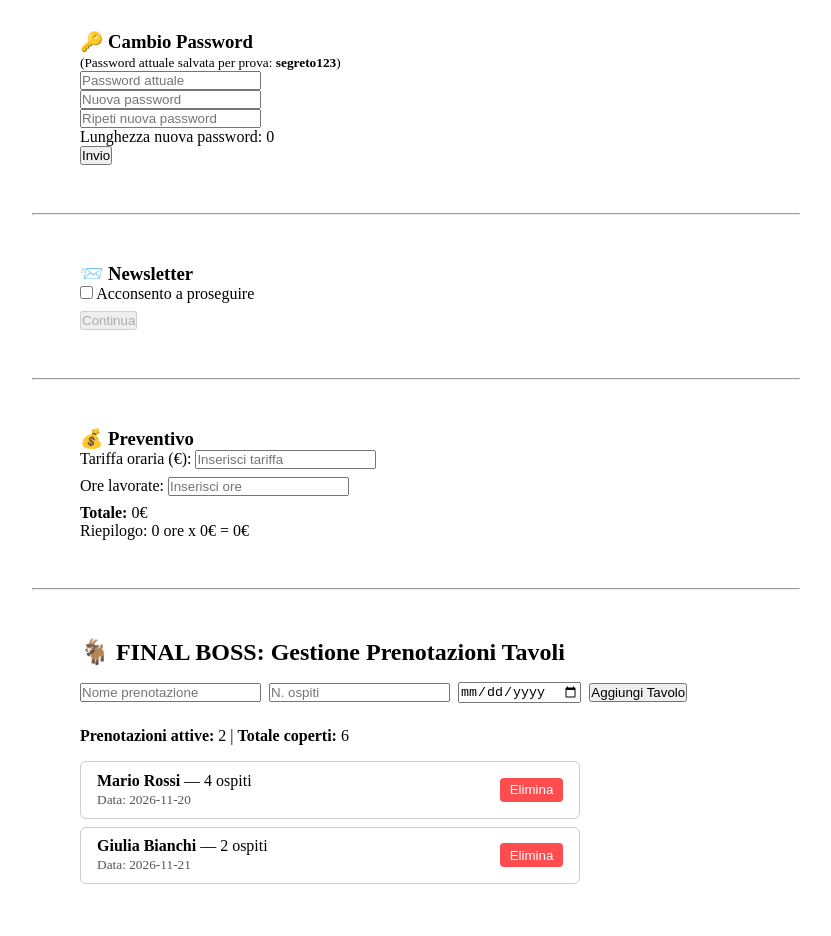
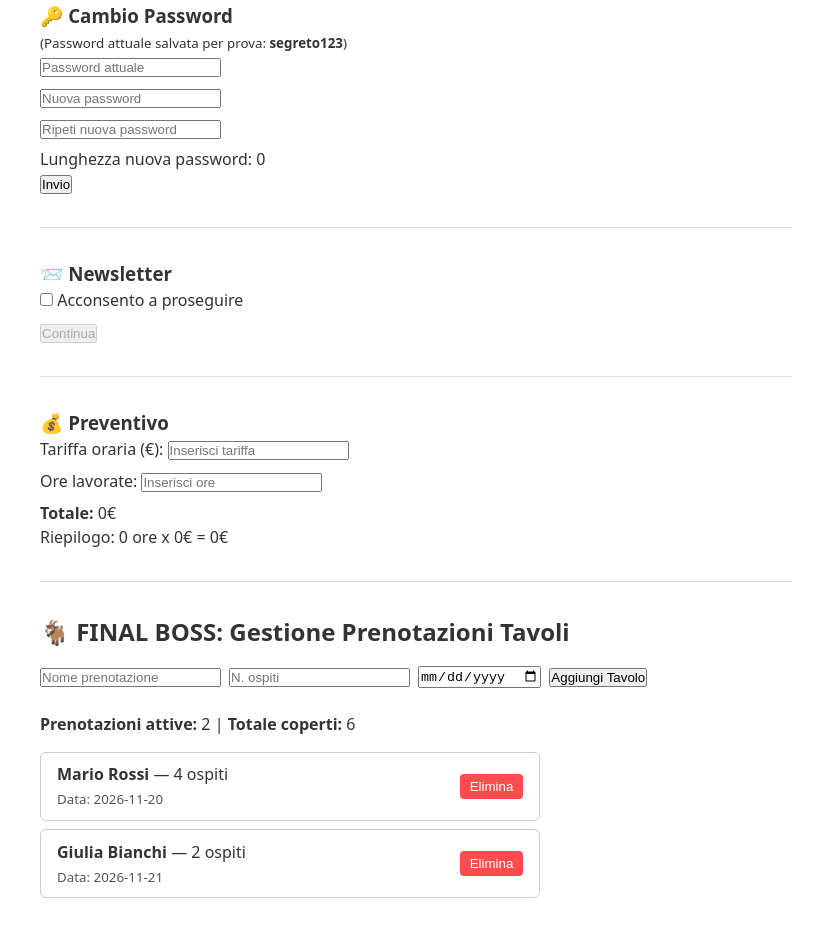
Before and after one commit to CristianDegliantoni/react-dinamico-esercizi, a React (Vite) app: page / in a window 1280 px wide. Shown: the part 400-1336 px from the top of the page, without its empty margins (224-1055 px from the left). Built offline with nearby package versions, Linux system fonts and the light colour scheme.

Commit message:
feat: add  base styling in index.css for exercises

```diff
--- a/src/App.jsx
+++ b/src/App.jsx
@@ -7,10 +7,8 @@ import GestioneTavoli from './components/GestioneTavoli'
 
 function App() {
   return (
-    <div style={{ maxWidth: '800px', margin: '0 auto', padding: '1rem' }}>
-      <h1 style={{ textAlign: 'center', marginBottom: '2rem' }}>
-        React Dinamico - Esercizi
-      </h1>
+    <div className="app-container">
+      <h1 className="app-title">React Dinamico - Esercizi</h1>
 
       <Lampadina />
       <hr />
--- a/src/components/GestioneTavoli.jsx
+++ b/src/components/GestioneTavoli.jsx
@@ -56,12 +56,12 @@ export default function GestioneTavoli() {
   const totaleOspiti = tavoli.reduce((acc, t) => acc + t.ospiti, 0)
 
   return (
-    <div className="tavoli-container" style={{ margin: '3rem' }}>
+    <div className="tavoli-container">
       <h2>🐐 FINAL BOSS: Gestione Prenotazioni Tavoli</h2>
 
       {/* Form di aggiunta */}
-      <form onSubmit={handleSubmit} style={{ marginTop: '1rem', marginBottom: '1.5rem' }}>
-        <div style={{ display: 'flex', gap: '0.5rem', flexWrap: 'wrap', alignItems: 'center' }}>
+      <form onSubmit={handleSubmit} className="tavoli-form">
+        <div className="tavoli-inputs">
           <input
             type="text"
             placeholder="Nome prenotazione"
@@ -82,7 +82,7 @@ export default function GestioneTavoli() {
           />
           <button type="submit">Aggiungi Tavolo</button>
         </div>
-        {errore && <p style={{ color: 'red', marginTop: '0.5rem' }}>{errore}</p>}
+        {errore && <p className="error-message">{errore}</p>}
       </form>
 
       {/* Riepilogo conteggi */}
@@ -93,38 +93,19 @@ export default function GestioneTavoli() {
 
       {/* Lista delle prenotazioni con map() */}
       {tavoli.length === 0 ? (
-        <p style={{ marginTop: '1rem', fontStyle: 'italic' }}>Nessuna prenotazione presente.</p>
+        <p className="tavoli-empty">Nessuna prenotazione presente.</p>
       ) : (
-        <ul style={{ listStyle: 'none', padding: 0, marginTop: '1rem' }}>
+        <ul className="tavoli-list">
           {tavoli.map((tavolo) => (
-            <li
-              key={tavolo.id}
-              style={{
-                display: 'flex',
-                alignItems: 'center',
-                justifyContent: 'space-between',
-                padding: '0.6rem 1rem',
-                border: '1px solid #ccc',
-                borderRadius: '6px',
-                marginBottom: '0.5rem',
-                maxWidth: '500px',
-              }}
-            >
+            <li key={tavolo.id} className="tavolo-item">
               <div>
                 <strong>{tavolo.nome}</strong> — {tavolo.ospiti} ospiti
                 <br />
-                <small style={{ color: '#555' }}>Data: {tavolo.data}</small>
+                <small className="tavolo-date">Data: {tavolo.data}</small>
               </div>
               <button
                 onClick={() => eliminaTavolo(tavolo.id)}
-                style={{
-                  backgroundColor: '#ff4d4f',
-                  color: 'white',
-                  border: 'none',
-                  padding: '0.3rem 0.6rem',
-                  borderRadius: '4px',
-                  cursor: 'pointer',
-                }}
+                className="btn-delete"
               >
                 Elimina
               </button>
--- a/src/components/Newsletter.jsx
+++ b/src/components/Newsletter.jsx
@@ -5,11 +5,11 @@ export default function Newsletter() {
   const [newsletterInviata, setNewsletterInviata] = useState(false)
 
   return (
-    <div className="newsletter-container" style={{ margin: '3rem' }}>
+    <div className="newsletter-container">
       <h3>📨 Newsletter</h3>
       {!newsletterInviata ? (
         <div>
-          <label style={{ display: 'block', marginBottom: '0.5rem' }}>
+          <label className="newsletter-label">
             <input
               type="checkbox"
               checked={acconsento}
--- a/src/components/Preventivo.jsx
+++ b/src/components/Preventivo.jsx
@@ -11,9 +11,9 @@ export default function Preventivo() {
   const totalePreventivo = ore * tariffa + extraBonus
 
   return (
-    <div className="preventivo-container" style={{ margin: '3rem' }}>
+    <div className="preventivo-container">
       <h3>💰 Preventivo</h3>
-      <div style={{ marginBottom: '0.5rem' }}>
+      <div className="preventivo-row">
         <label>
           Tariffa oraria (€):{' '}
           <input
@@ -25,7 +25,7 @@ export default function Preventivo() {
           />
         </label>
       </div>
-      <div style={{ marginBottom: '0.5rem' }}>
+      <div className="preventivo-row">
         <label>
           Ore lavorate:{' '}
           <input
--- a/src/index.css
+++ b/src/index.css
@@ -4,20 +4,47 @@
     padding: 0;
 }
 
-.lampadina-container {
-    margin: 3rem;
+body {
+    font-family: system-ui, -apple-system, BlinkMacSystemFont, 'Segoe UI', Roboto, Oxygen, Ubuntu, Cantarell, sans-serif;
+    color: #333;
+    line-height: 1.5;
 }
 
+/* Layout App */
+.app-container {
+    max-width: 800px;
+    margin: 0 auto;
+    padding: 1.5rem;
+}
+
+.app-title {
+    text-align: center;
+    margin-bottom: 2rem;
+}
+
+hr {
+    margin: 2rem 0;
+    border: none;
+    border-top: 1px solid #e0e0e0;
+}
+
+/* Spaziatura sezioni */
+.lampadina-container,
+.select-container,
+.password-changer,
+.newsletter-container,
+.preventivo-container,
+.tavoli-container {
+    margin: 2rem 0;
+}
+
+/* Esercizio 1: Lampadina */
 .accesa {
     background-color: yellow;
     width: fit-content;
-
 }
 
-.select-container {
-    margin: 3rem;
-}
-
+/* Esercizio 2: Selettore Colore */
 .black {
     background-color: black;
     color: white;
@@ -44,6 +71,75 @@
     margin-bottom: 1rem;
 }
 
-.password-changer {
-    margin: 3rem;
+/* Esercizio 3: Cambio Password */
+.password-changer input {
+    margin-bottom: 0.5rem;
 }
+
+/* Esercizio 4: Newsletter */
+.newsletter-label {
+    display: block;
+    margin-bottom: 0.5rem;
+}
+
+/* Esercizio 5: Preventivo */
+.preventivo-row {
+    margin-bottom: 0.5rem;
+}
+
+/* Esercizio 6 (FINAL BOSS): Gestione Tavoli */
+.tavoli-form {
+    margin-top: 1rem;
+    margin-bottom: 1.5rem;
+}
+
+.tavoli-inputs {
+    display: flex;
+    gap: 0.5rem;
+    flex-wrap: wrap;
+    align-items: center;
+}
+
+.error-message {
+    color: red;
+    margin-top: 0.5rem;
+}
+
+.tavoli-empty {
+    margin-top: 1rem;
+    font-style: italic;
+}
+
+.tavoli-list {
+    list-style: none;
+    padding: 0;
+    margin-top: 1rem;
+}
+
+.tavolo-item {
+    display: flex;
+    align-items: center;
+    justify-content: space-between;
+    padding: 0.6rem 1rem;
+    border: 1px solid #ccc;
+    border-radius: 6px;
+    margin-bottom: 0.5rem;
+    max-width: 500px;
+}
+
+.tavolo-date {
+    color: #555;
+}
+
+.btn-delete {
+    background-color: #ff4d4f;
+    color: white;
+    border: none;
+    padding: 0.3rem 0.6rem;
+    border-radius: 4px;
+    cursor: pointer;
+}
+
+.btn-delete:hover {
+    background-color: #d9363e;
+}
```
